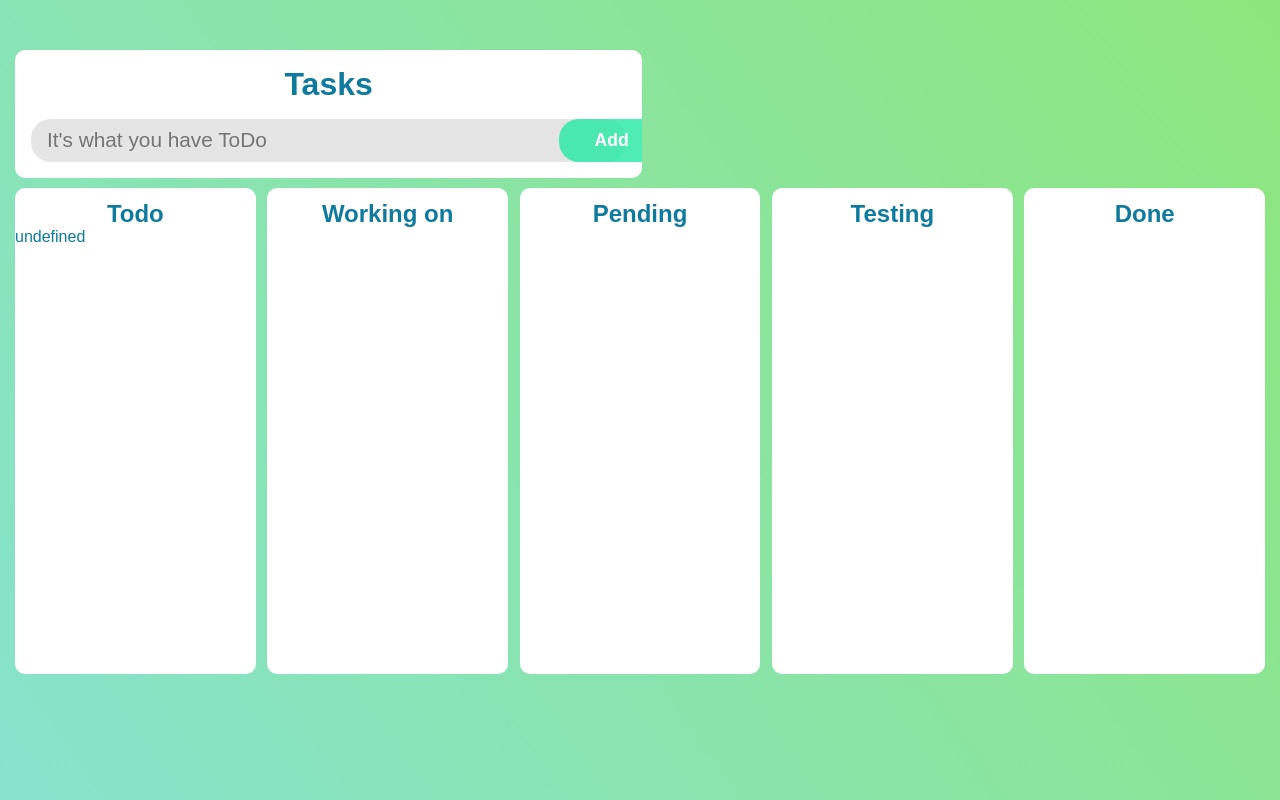
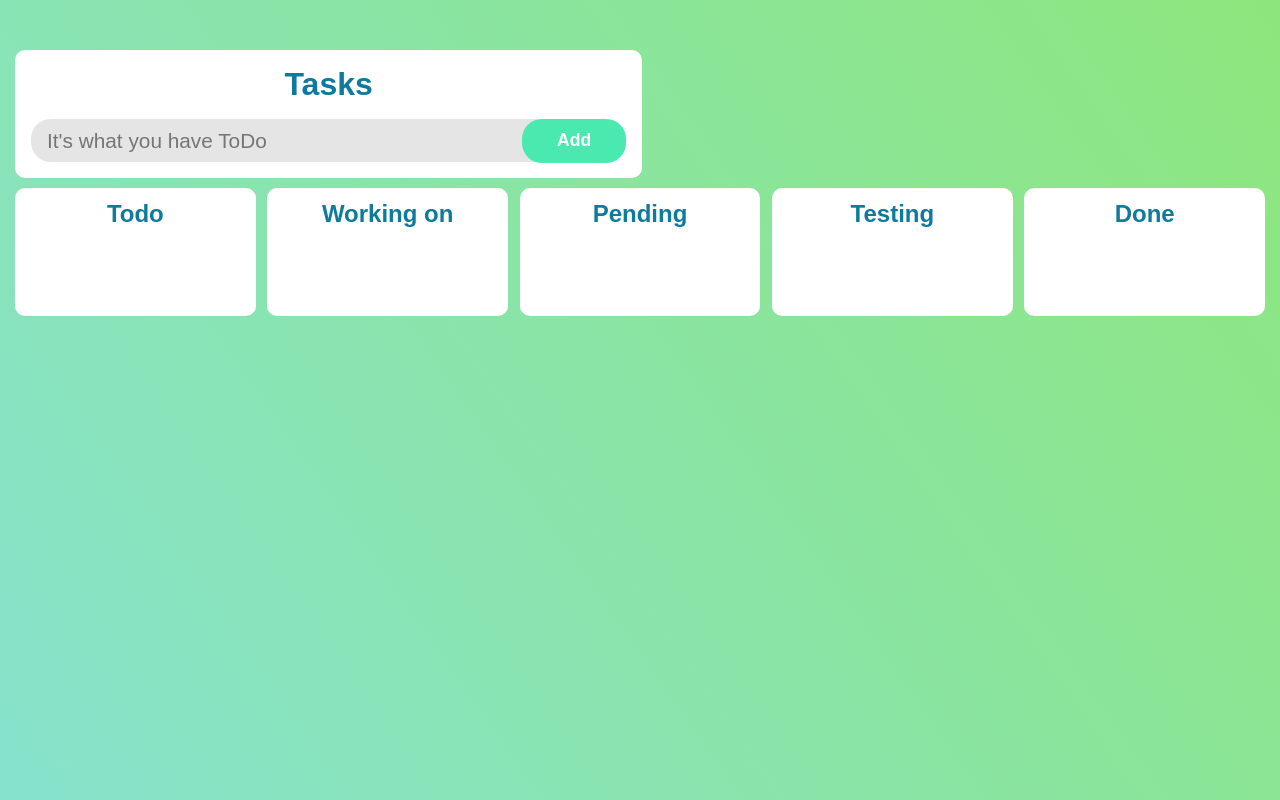
Before and after one commit to Anacardo89/toDew, a plain HTML site: page index.html in a window 1280 px wide. Shown: the top 800 px of the page. Drawn offline with Linux system fonts and the light colour scheme.

Commit message:
Task lists grow with content

```diff
--- a/index.js
+++ b/index.js
@@ -1,5 +1,14 @@
 const inputBox = document.getElementById("task");
 const todoList = document.getElementById("todo-list");
+
+const p = document.getElementsByTagName('ul');
+console.log(p);
+
+// NEEDED FOR FIREFOX
+// initializes empty localStorage.data if there is no data to show
+if (localStorage.data === undefined) {
+    saveData();
+}
 
 showData();
 
@@ -35,5 +44,5 @@ function saveData() {
 }
 
 function showData() {
-    todoList.innerHTML = localStorage.data;
+    todoList.innerHTML = localStorage.getItem('data');
 }
--- a/style.css
+++ b/style.css
@@ -19,7 +19,6 @@ body {
   text-align: center;
   margin-top:50px;
   margin-left: 15px;
-
   overflow: auto;
 }
 
@@ -27,27 +26,27 @@ body {
   padding-top: 0.5em;
   padding-bottom: 0.5em;
   color: rgb(14, 122, 158);
-
 }
 
 .new-task-container form {
   margin: 0 1em 1em 1em;
-  padding: 0.3em;
+  padding: 0.6em;
   padding-left: 1em;
   display: flex;
   align-items: center;
   justify-content: space-between;
   background: rgba(225, 225, 225, 0.864);
   border-radius: 20px;
+  position: relative;
 }
 
 .new-task-container form [type="text"] {
   outline: none;
+  flex: 1;
   font-size: 1.3rem;
   border-radius: 10px;
   background: transparent;
   border: 0;
-  padding-right: 12em;
 }
 
 .new-task-container form button {
@@ -59,11 +58,13 @@ body {
   font-weight: bold;
   color: white;
   margin: -0.3em;
+  position: absolute;
+  right: 5px;
 }
 
 .tasks {
   display: flex;
-  align-items: center;
+  align-items: top;
   justify-content: space-between;
   margin: 10px 15px;
 }
@@ -72,13 +73,18 @@ body {
   background: white;
   color: rgb(14, 122, 158);
   width: 19.25%;
-  min-height: 38vw;
+  min-height: 10vw;
   border-radius: 10px;
 }
 
 .tasks div h2 {
   text-align: center;
   padding-top: 0.5em;
+}
+
+.tasks div ul {
+  min-width: 175px;
+  min-height: 50px;
 }
 
 .tasks div ul li{
```
Also changed, not shown: index.html (+2 -2 lines).
